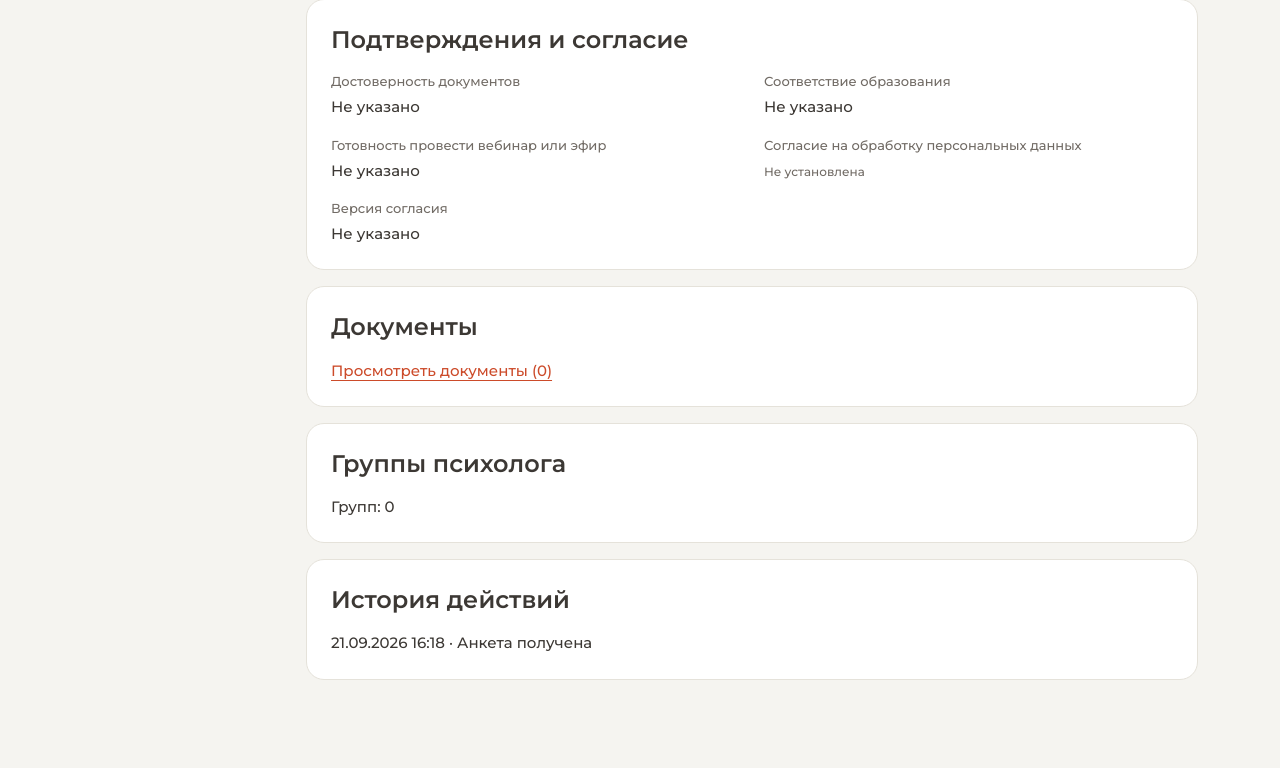
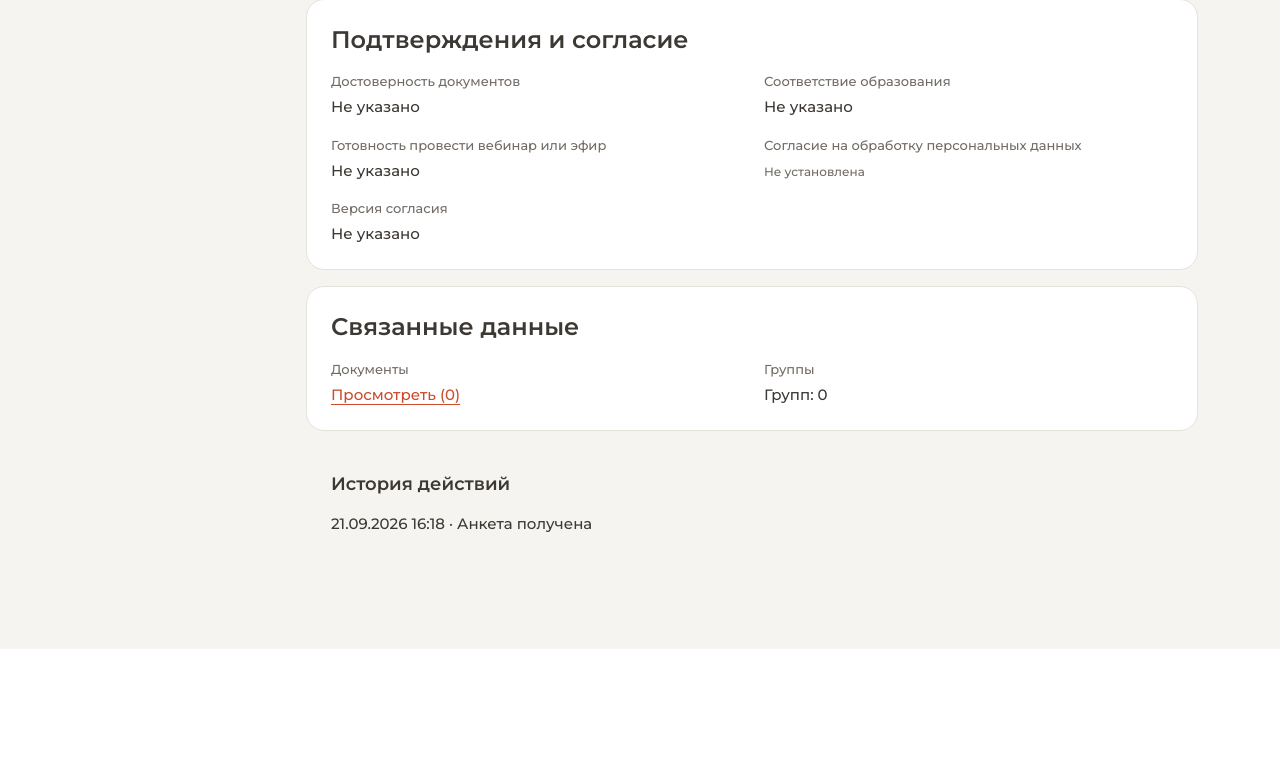
Before and after one commit to saleslabgit/gruppacabinet, a Laravel app: page /admin/psychologists/1 in a window 1280 px wide. Shown: the part 979-1747 px from the top of the page. After the commit the page ends 1628 px from the top, so only its background shows below. Run offline with Laravel 12, Linux system fonts and the light colour scheme; the visitor is signed in with stand-in values (Sample User, id 1); data comes from the database, SQL or seed files in the repository; data that the repository does not hold is empty.

Commit message:
claude: TASK-2026-09-21-09 refactor cabinet UI UX
Co-Authored-By: Claude Sonnet 5 <noreply@anthropic.com>
Claude-Session: https://claude.ai/code/session_01AbAMs8venawy5JndpTPtLj

```diff
--- a/application/public/ui.css
+++ b/application/public/ui.css
@@ -201,6 +201,11 @@ main{
 }
 .panel h3{
     margin-bottom:var(--s3)
+}
+.panel-muted{
+    background:var(--surface);
+    border-color:transparent;
+    box-shadow:none
 }
 .actions{
     display:flex;
--- a/application/resources/views/admin/groups/show.blade.php
+++ b/application/resources/views/admin/groups/show.blade.php
@@ -13,10 +13,6 @@
 <p id="copy-feedback" role="status" class="mt-3">
 </p>
 <p class="small mt-3">Сохраните этот ID у соответствующей группы на основном сайте. Перед активацией убедитесь, что группа опубликована вручную и ID сохранён. Автоматическая проверка связи не выполняется.</p>
-</x-panel>
-<x-panel title="Психолог">
-<a href="{{ $links['admin-user'] }}">{{ $user['name'] }}</a>
-<p>{{ $user['email'] }} · {{ $user['phone'] }}</p>
 </x-panel>
 @include('shared.group-data')
 <x-panel title="Модерация и действия">
--- a/application/resources/views/admin/users/show.blade.php
+++ b/application/resources/views/admin/users/show.blade.php
@@ -32,18 +32,25 @@
 </div>
 </x-panel>
 @include('shared.profile-data')
-<x-panel title="Документы">
-<a href="{{ $prototype ? $links['admin-documents'] : route('admin.psychologists.documents.index', $user['id']) }}">Просмотреть документы ({{ $prototype ? 4 : $psychologist->documents_count }})</a>
+<x-panel title="Связанные данные">
+<dl class="detail-grid">
+<div>
+<dt>Документы</dt>
+<dd><a href="{{ $prototype ? $links['admin-documents'] : route('admin.psychologists.documents.index', $user['id']) }}">Просмотреть ({{ $prototype ? 4 : $psychologist->documents_count }})</a></dd>
+</div>
+<div>
+<dt>Группы</dt>
+<dd>
+@if($prototype)
+{{ $group['title'] }} · <a href="{{ $links['admin-group'] }}">Открыть</a>
+@else
+Групп: {{ $psychologist->groups_count }}
+@endif
+</dd>
+</div>
+</dl>
 </x-panel>
-<x-panel title="Группы психолога">
-@if($prototype)
-<p>1 группа · {{ $group['title'] }}</p>
-<a href="{{ $links['admin-group'] }}">Открыть группу</a>
-@else
-<p>Групп: {{ $psychologist->groups_count }}</p>
-@endif
-</x-panel>
-<x-panel title="История действий">
+<x-panel title="История действий" :muted="true">
 <p>
 <x-date :value="$user['created_at']" /> · Анкета получена</p>
 @if(!$prototype)
--- a/application/resources/views/components/panel.blade.php
+++ b/application/resources/views/components/panel.blade.php
@@ -1,5 +1,5 @@
-@props(['title' => null, 'compact' => false])
-<section {{ $attributes->class(['panel']) }}>
+@props(['title' => null, 'compact' => false, 'muted' => false])
+<section {{ $attributes->class(['panel', 'panel-muted' => $muted]) }}>
 @if($title)
-<h2 @class(['panel-title-compact' => $compact])>{{ $title }}</h2>
+<h2 @class(['panel-title-compact' => $compact || $muted])>{{ $title }}</h2>
 @endif{{ $slot }}</section>
--- a/application/resources/views/shared/group-data.blade.php
+++ b/application/resources/views/shared/group-data.blade.php
@@ -1,4 +1,7 @@
 <x-panel :title="$group['title']">
+@if($admin ?? false)
+<p class="meta mb-3">Психолог: <a href="{{ $links['admin-user'] }}">{{ $user['name'] }}</a> · {{ $user['email'] }} · {{ $user['phone'] }}</p>
+@endif
 @include('shared.group-summary')
 <hr class="my-4">
 <h3>О группе</h3>
--- a/application/resources/views/shared/group-history.blade.php
+++ b/application/resources/views/shared/group-history.blade.php
@@ -1,4 +1,4 @@
-<x-panel title="История статусов и замечаний">
+<x-panel title="История статусов и замечаний" :muted="true">
 <ol class="timeline">
 @if($realGroups ?? false)
 @foreach($history as $entry)
```
Also changed, not shown: .ai/report.md.
